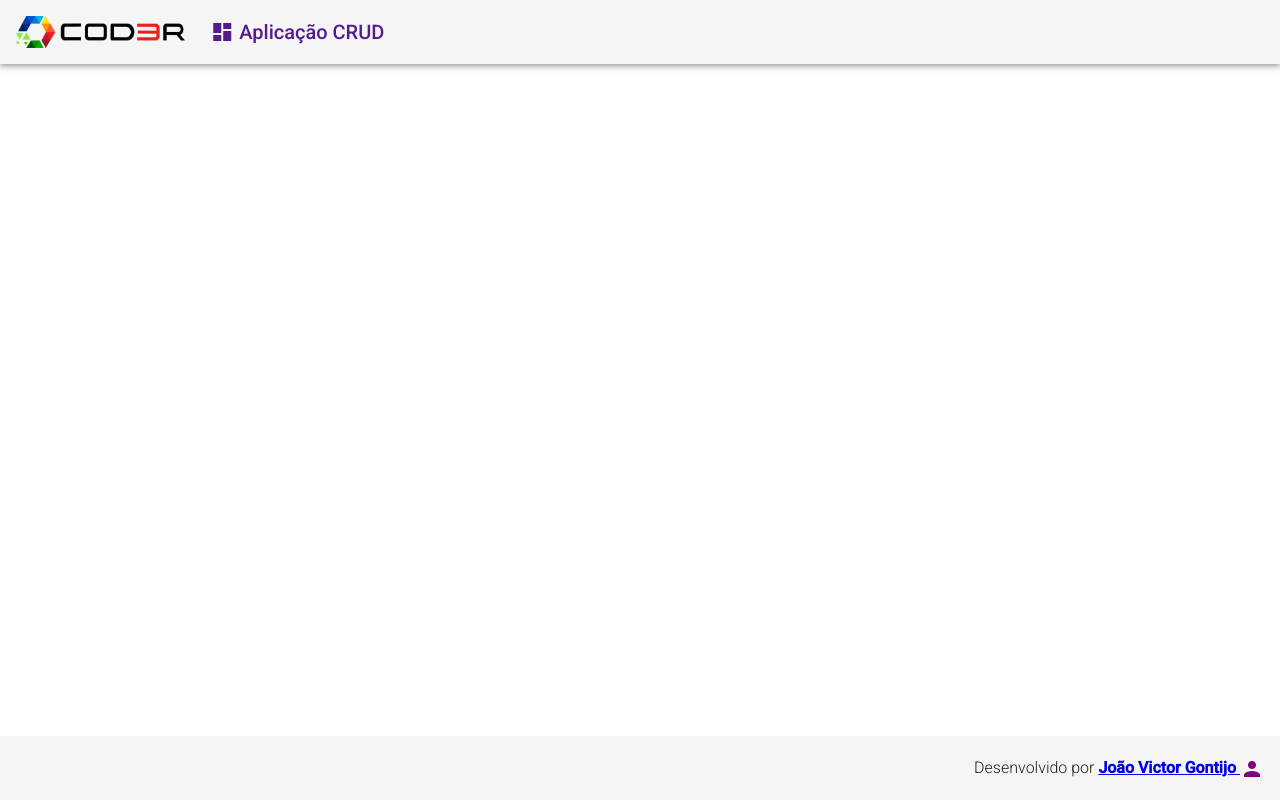
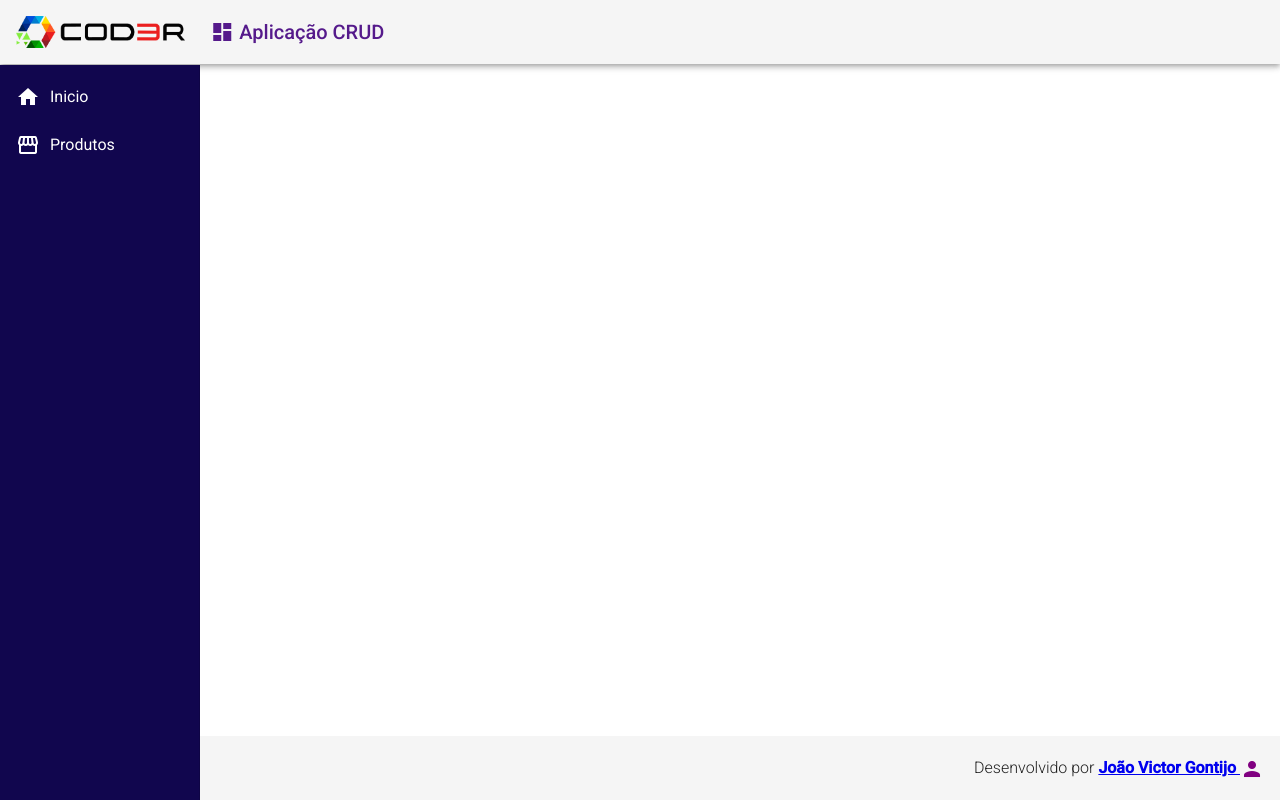
Before and after one commit to jvgontijo/cod3r-angular-crud, an Angular app in the folder frontend/: page / in a window 1280 px wide. Built offline with nearby package versions, Linux system fonts and the light colour scheme.

Commit message:
estilizado componente nav

```diff
--- a/frontend/src/app/app.component.html
+++ b/frontend/src/app/app.component.html
@@ -1,2 +1,3 @@
 <app-header></app-header>
+<app-nav></app-nav>
 <app-footer></app-footer>
--- a/frontend/src/app/components/template/nav/nav.component.css
+++ b/frontend/src/app/components/template/nav/nav.component.css
@@ -0,0 +1,12 @@
+.sidenav {
+    background-color: rgb(17, 6, 78);
+    width: 200px;
+}
+
+.sidenav a {
+    color: white;
+}
+
+.sidenav i {
+    padding-right: 10px;
+}
--- a/frontend/src/app/components/template/nav/nav.component.html
+++ b/frontend/src/app/components/template/nav/nav.component.html
@@ -1 +1,19 @@
-<p>nav works!</p>
+<mat-sidenav-container class="container">
+    <mat-sidenav class="sidenav" mode="side"
+        opened fixedInViewport="true" fixedTopGap="65">
+        <mat-nav-list class="nav-list">
+            <a mat-list-item>
+                <i class="material-icons">
+                    home
+                </i>
+                Inicio
+            </a>
+            <a mat-list-item>
+                <i class="material-icons">
+                    storefront
+                </i>
+                Produtos
+            </a>
+        </mat-nav-list>
+    </mat-sidenav>
+</mat-sidenav-container>
```
Also changed, not shown: frontend/src/app/app.module.ts (+6 -1 lines).
